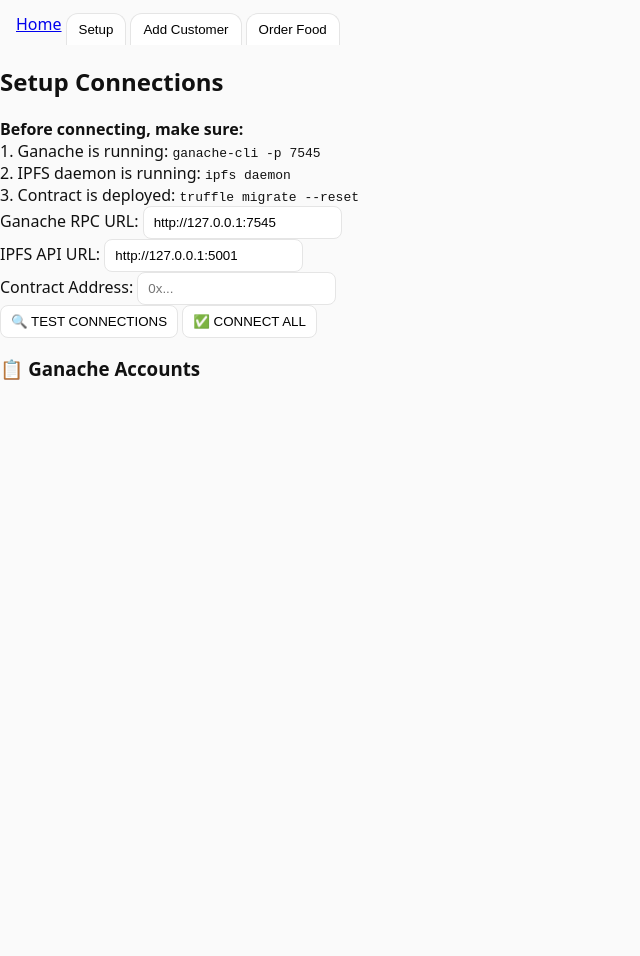
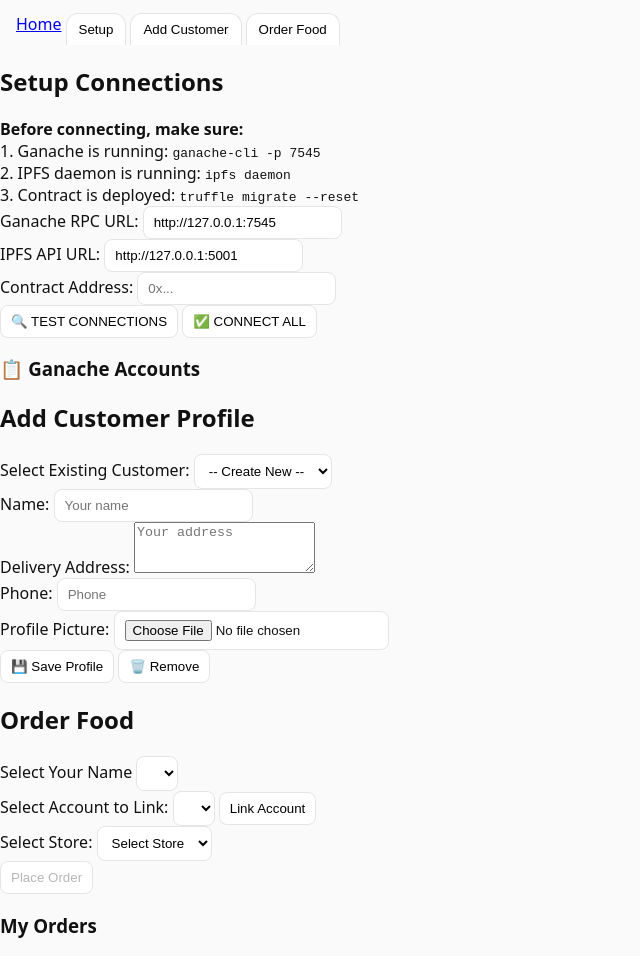
Before and after one commit to ryanmart25/Blockhain-doordash, a plain HTML site: page ui/customer.html in a window 1280 px wide. Shown: the part 111-1067 px from the top of the page, without its empty margins (0-640 px from the left). Before the commit the page ends 800 px from the top, so only its background shows below. Drawn offline with Linux system fonts and the light colour scheme.

Commit message:
no styling - customer page done

```diff
--- a/ui/customer.html
+++ b/ui/customer.html
@@ -66,7 +66,95 @@
           <div id="errorConsole" class="error-console hidden"></div>
 
           <h3>📋 Ganache Accounts</h3>
+
           <div id="accountsList"></div>
+        </div>
+      </div>
+      <div id="addCustomer" class="tab-content">
+        <div class="section">
+          <h2>Add Customer Profile</h2>
+          <div class="form-group">
+            <label>Select Existing Customer:</label>
+            <select
+              id="existingCustomerSelect"
+              onchange="loadExistingCustomer()"
+            >
+              <option value="">-- Create New --</option>
+            </select>
+          </div>
+
+          <div class="form-group">
+            <label>Name:</label>
+            <input type="text" id="addCustomerName" placeholder="Your name" />
+          </div>
+          <div class="form-group">
+            <label>Delivery Address:</label>
+            <textarea
+              id="addCustomerAddress"
+              rows="3"
+              placeholder="Your address"
+            ></textarea>
+          </div>
+
+          <div class="form-group">
+            <label>Phone:</label>
+            <input type="text" id="addCustomerPhone" placeholder="Phone" />
+          </div>
+
+          <div class="form-group">
+            <label>Profile Picture:</label>
+            <input
+              type="file"
+              id="addCustomerPicture"
+              accept="image/*"
+              onchange="previewImage('addCustomerPicture', 'customerPicturePreview')"
+            />
+            <img
+              id="customerPicturePreview"
+              class="image-preview"
+              style="display: none"
+            />
+          </div>
+
+          <button onclick="saveCustomerToIPFS()">💾 Save Profile</button>
+          <button class="btn-danger" onclick="removeCustomer()">
+            🗑️ Remove
+          </button>
+          <div id="addCustomerStatus"></div>
+        </div>
+      </div>
+      <div id="customer" class="tab-content">
+        <div class="section">
+          <h2>Order Food</h2>
+          <div class="form-group">
+            <label>Select Your Name</label>
+            <select
+              id="customerNameSelect"
+              onchange="loadCustomerByName()"
+            ></select>
+          </div>
+
+          <div id="customerAccountSelectDiv" class="form-group hidden">
+            <label>Select Account to Link:</label>
+            <select id="customerAccountSelect"></select>
+            <button onclick="linkCustomerAccount()">Link Account</button>
+          </div>
+
+          <div id="customerProfileDisplay"></div>
+          <div class="form-group">
+            <label>Select Store:</label>
+            <select id="orderStoreSelect" onchange="loadStoreMenu()">
+              <option value="">Select Store</option>
+            </select>
+          </div>
+
+          <div id="storeMenuDisplay"></div>
+          <div id="CartDisplay"></div>
+          <button id="placeOrderBtn" onclick="placeOrder()" disabled>
+            Place Order
+          </button>
+          <h3>My Orders</h3>
+          <div id="customerOrdersList"></div>
         </div>
       </div>
     </div>
```
